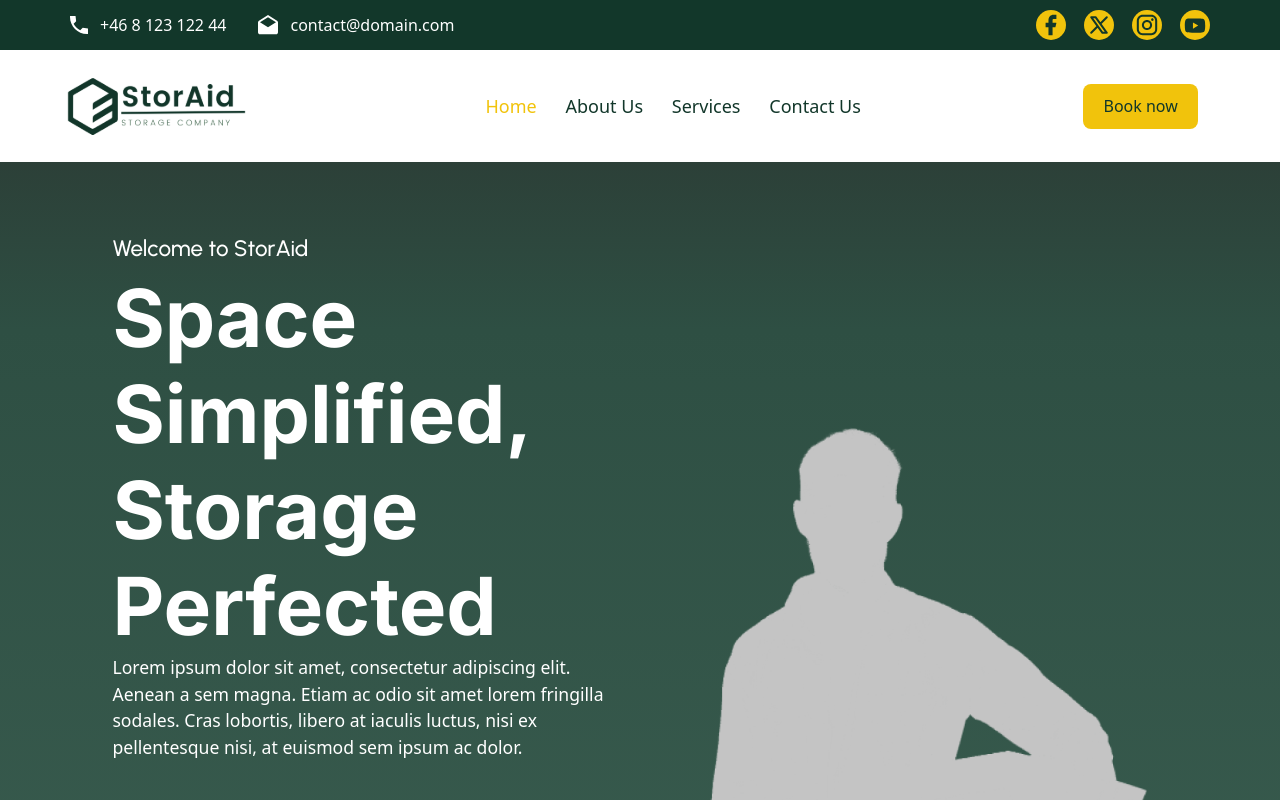
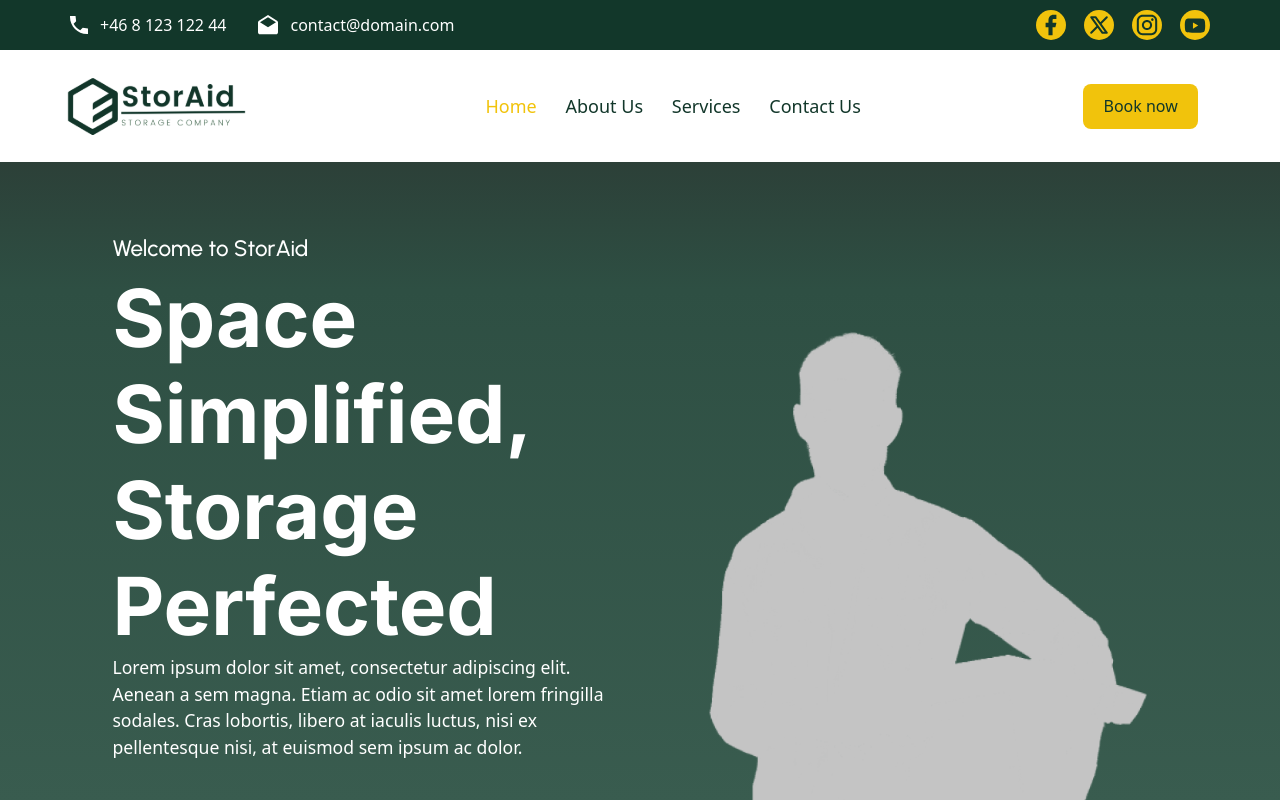
Before and after one commit to setsuBerg/StorAid-Storage-service, a React (Vite) app: page / in a window 1280 px wide. Shown: the top 800 px of the page. Built offline with nearby package versions, Linux system fonts and the light colour scheme.

Commit message:
update about-us

```diff
--- a/src/App.jsx
+++ b/src/App.jsx
@@ -2,7 +2,7 @@ import { BrowserRouter, Routes, Route } from "react-router-dom"
 import Home from "./pages/Home"
 import AboutUs from "./pages/AboutUs"
 import Services from "./pages/Services"
-import Projects from "./pages/ContactUs"
+import ContactUs from "./pages/ContactUs"
 
 import Navbar from "./components/Navbar"
 import Footer from "./components/Footer"
@@ -20,7 +20,7 @@ function App() {
           <Route path="/" element={<Home />} />
           <Route path="/aboutus" element={<AboutUs />} />
           <Route path="/services" element={<Services />} />
-          <Route path="/projects" element={<Projects />} />
+          <Route path="/contactUs" element={<ContactUs />} />
         </Routes>
       </main>
       <Footer />
--- a/src/components/Hero.css
+++ b/src/components/Hero.css
@@ -3,7 +3,7 @@
     background: linear-gradient(180deg,rgba(44, 64, 56, 1) 0%, rgba(46, 79, 67, 1) 20%, rgba(57, 92, 79, 1) 100%);
 
     width: 100%;
-    height: 105svh;
+    height: 80svh;
 
     .container {
         display: flex;
@@ -46,7 +46,7 @@
         padding: 5rem 1rem 0 2rem;
         display: flex;
         align-items: flex-end;
-        height: 102vh;
+        height: 78vh;
     }
 
     .container {
--- a/src/components/Navbar.jsx
+++ b/src/components/Navbar.jsx
@@ -39,7 +39,7 @@ const Navbar = () => {
                         <img src={LogoType} />
                     </Link>
                     <nav>
-                        <NavLink className="nav-link yellow" to="/home">Home</NavLink>
+                        <NavLink className="nav-link yellow" to="/">Home</NavLink>
                         <NavLink className="nav-link" to="/aboutus">About Us</NavLink>
                         <NavLink className="nav-link" to="/services">Services</NavLink>
                         <NavLink className="nav-link" to="/contactus">Contact Us</NavLink>
```
Also changed, not shown: src/components/AboutUsSection.jsx (+9 -0 lines).
